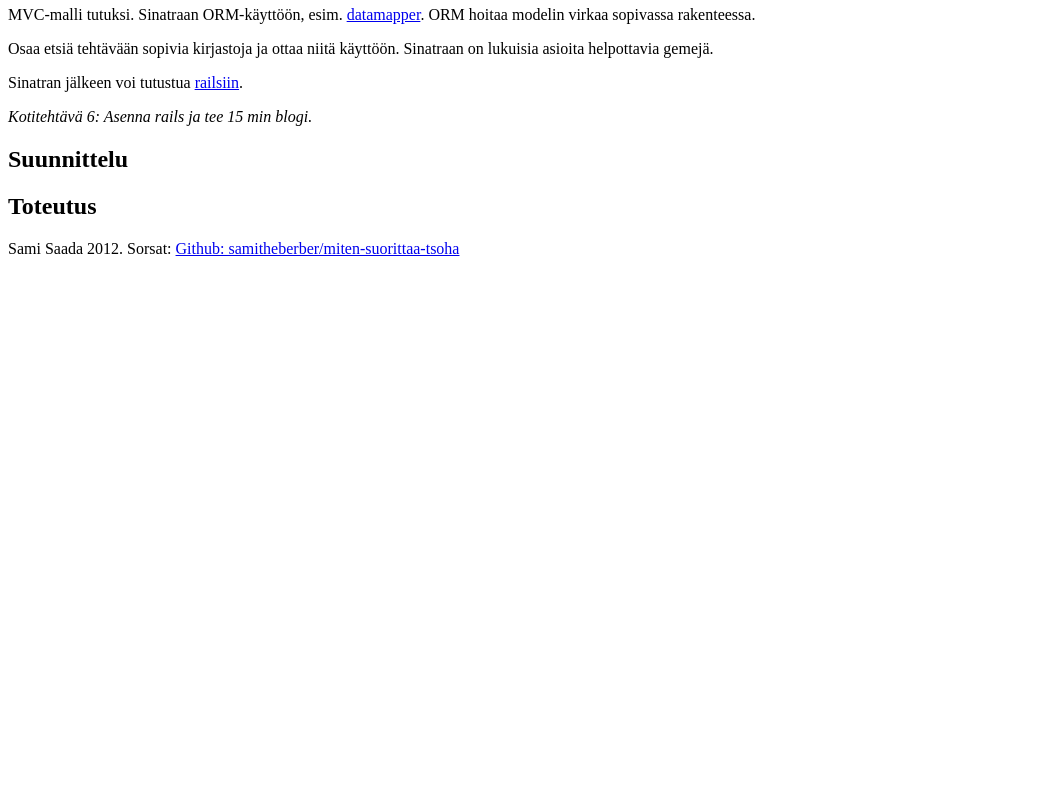
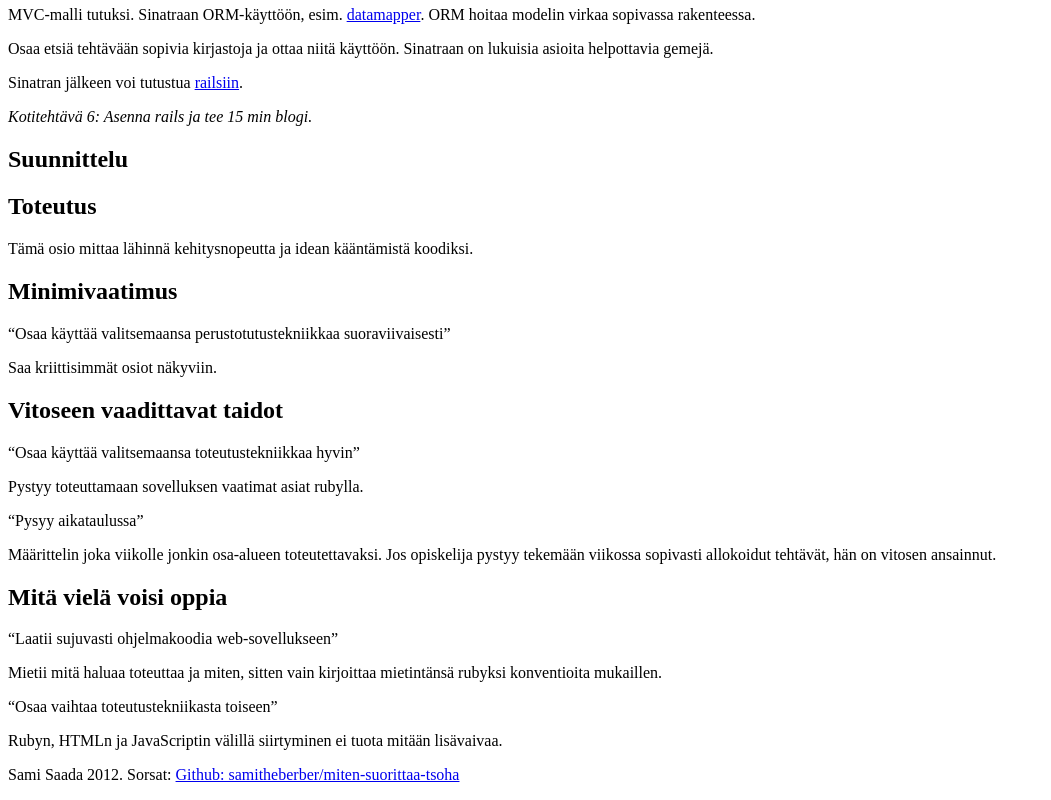
Before and after one commit to samitheberber/miten-suorittaa-tsoha, a plain HTML site: page index.html in a window 1280 px wide. Shown: the part 2457-3257 px from the top of the page, without its empty margins (0-1051 px from the left). Before the commit the page ends 2731 px from the top, so only its background shows below. Drawn offline with Linux system fonts and the light colour scheme.

Commit message:
added implementation section content

```diff
--- a/index.html
+++ b/index.html
@@ -178,6 +178,34 @@
 
       <h1>Toteutus</h1>
 
+      <p>Tämä osio mittaa lähinnä kehitysnopeutta ja idean kääntämistä koodiksi.</p>
+
+      <h2>Minimivaatimus</h2>
+
+      <p><q>Osaa käyttää valitsemaansa perustotutustekniikkaa suoraviivaisesti</q></p>
+
+      <p>Saa kriittisimmät osiot näkyviin.</p>
+
+      <h2>Vitoseen vaadittavat taidot</h2>
+
+      <p><q>Osaa käyttää valitsemaansa toteutustekniikkaa hyvin</q></p>
+
+      <p>Pystyy toteuttamaan sovelluksen vaatimat asiat rubylla.</p>
+
+      <p><q>Pysyy aikataulussa</q></p>
+
+      <p>Määrittelin joka viikolle jonkin osa-alueen toteutettavaksi. Jos opiskelija pystyy tekemään viikossa sopivasti allokoidut tehtävät, hän on vitosen ansainnut.</p>
+
+      <h2>Mitä vielä voisi oppia</h2>
+
+      <p><q>Laatii sujuvasti ohjelmakoodia web-sovellukseen</q></p>
+
+      <p>Mietii mitä haluaa toteuttaa ja miten, sitten vain kirjoittaa mietintänsä rubyksi konventioita mukaillen.</p>
+
+      <p><q>Osaa vaihtaa toteutustekniikasta toiseen</q></p>
+
+      <p>Rubyn, HTMLn ja JavaScriptin välillä siirtyminen ei tuota mitään lisävaivaa.</p>
+
     </section>
 
     <footer>
```
